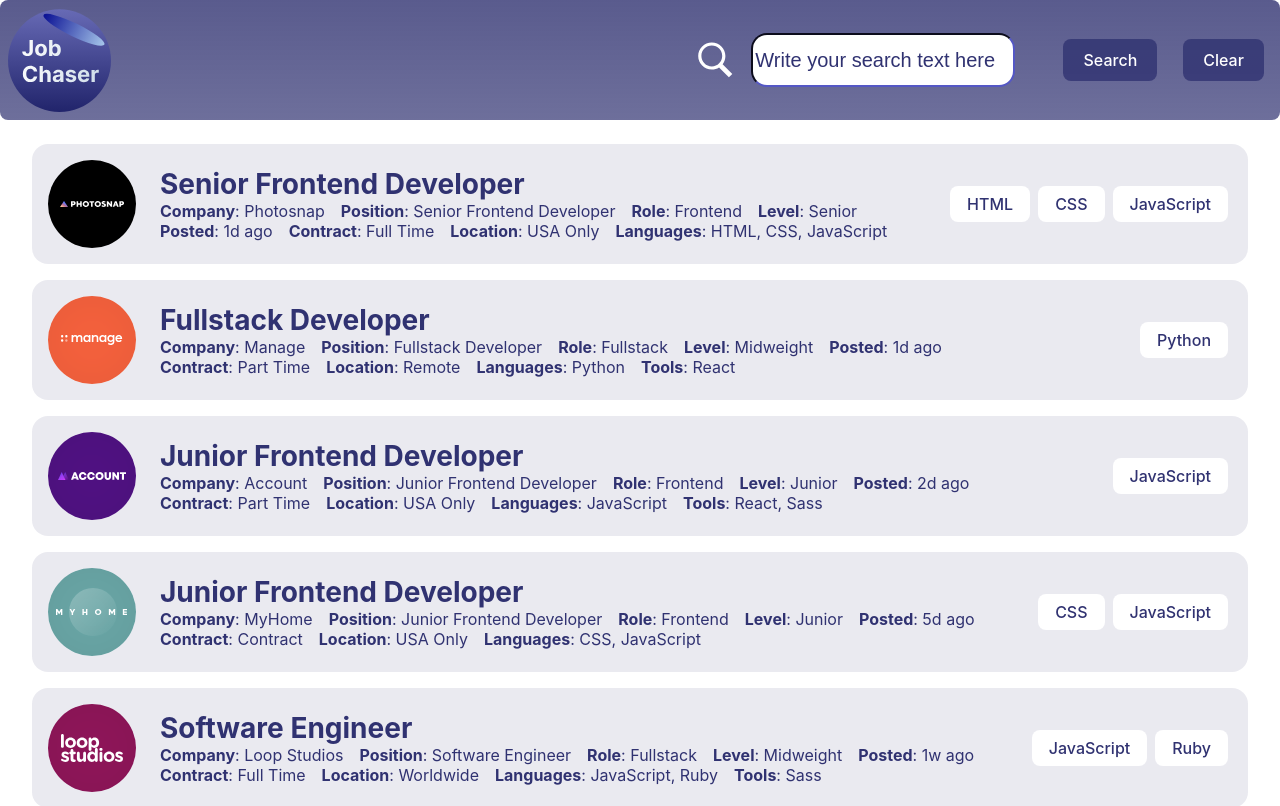
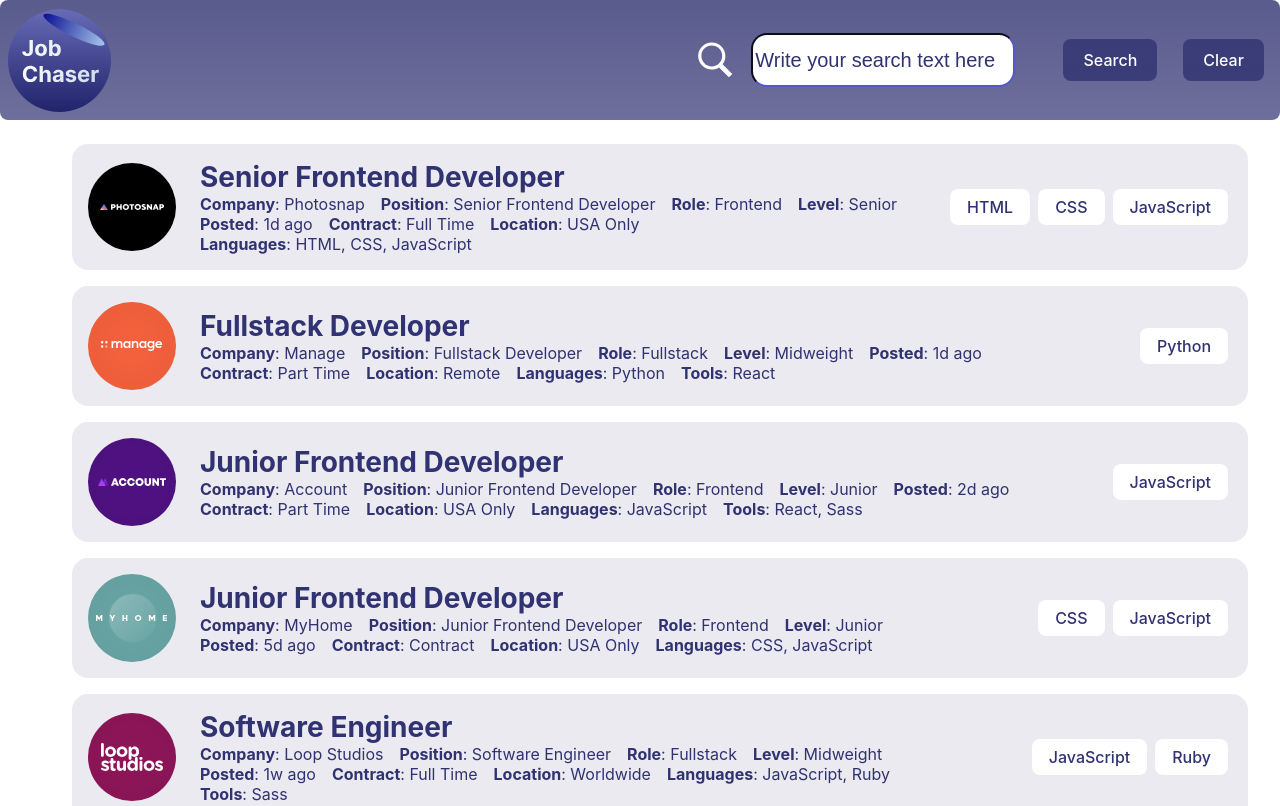
Before and after one commit to hobornemann/JobChaser, a React (Vite) app: page / in a window 1280 px wide. Shown: the top 806 px of the page. Built offline with nearby package versions, Linux system fonts and the light colour scheme.

Commit message:
added ul and li to the respective elements

```diff
--- a/src/App.jsx
+++ b/src/App.jsx
@@ -97,6 +97,7 @@ function App() {
         onClear={handleClear}
       />
       <main>
+        <ul>
           {jobs.length>0 &&
             jobs.map((job) => {
               return (
@@ -116,6 +117,7 @@ function App() {
               );
             })
           }
+        </ul>
         {(jobs.length===0) && <Loader feedback={feedback} />}
       </main>
       <Footer />
--- a/src/components/JobCard.jsx
+++ b/src/components/JobCard.jsx
@@ -9,7 +9,7 @@ function JobCard({company, logoUrl, position, role,
     let languagesConcat = languages.join(", ")
     let toolsConcat = tools.join(", ")
     return(
-        <div className={styles.jobCard}>
+        <li className={styles.jobCard}>
             {logoUrl? <img src={logoUrl} alt="" className="imgRound" /> : <img src='./images/jobChaser-default.svg' alt="" className="imgRound" />}
             <div className={styles.jobDescription}>
                 <h2 className={styles.jobDescriptionHeading}>{position}</h2>
@@ -35,6 +35,6 @@ function JobCard({company, logoUrl, position, role,
                     );
                 })
             }
-        </div>
+        </li>
     );
 }
```
Lines whose indentation alone changed are shown as unchanged.
